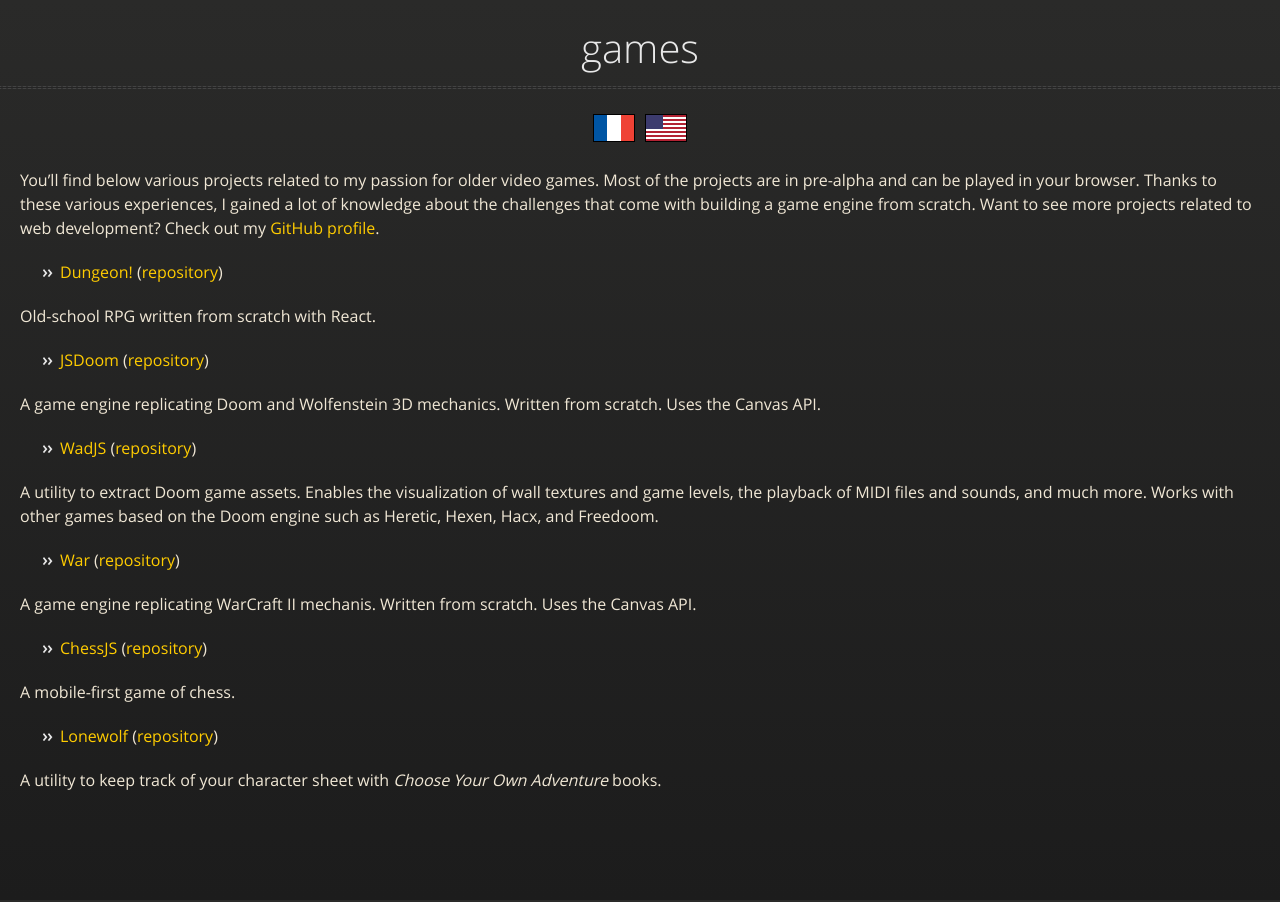
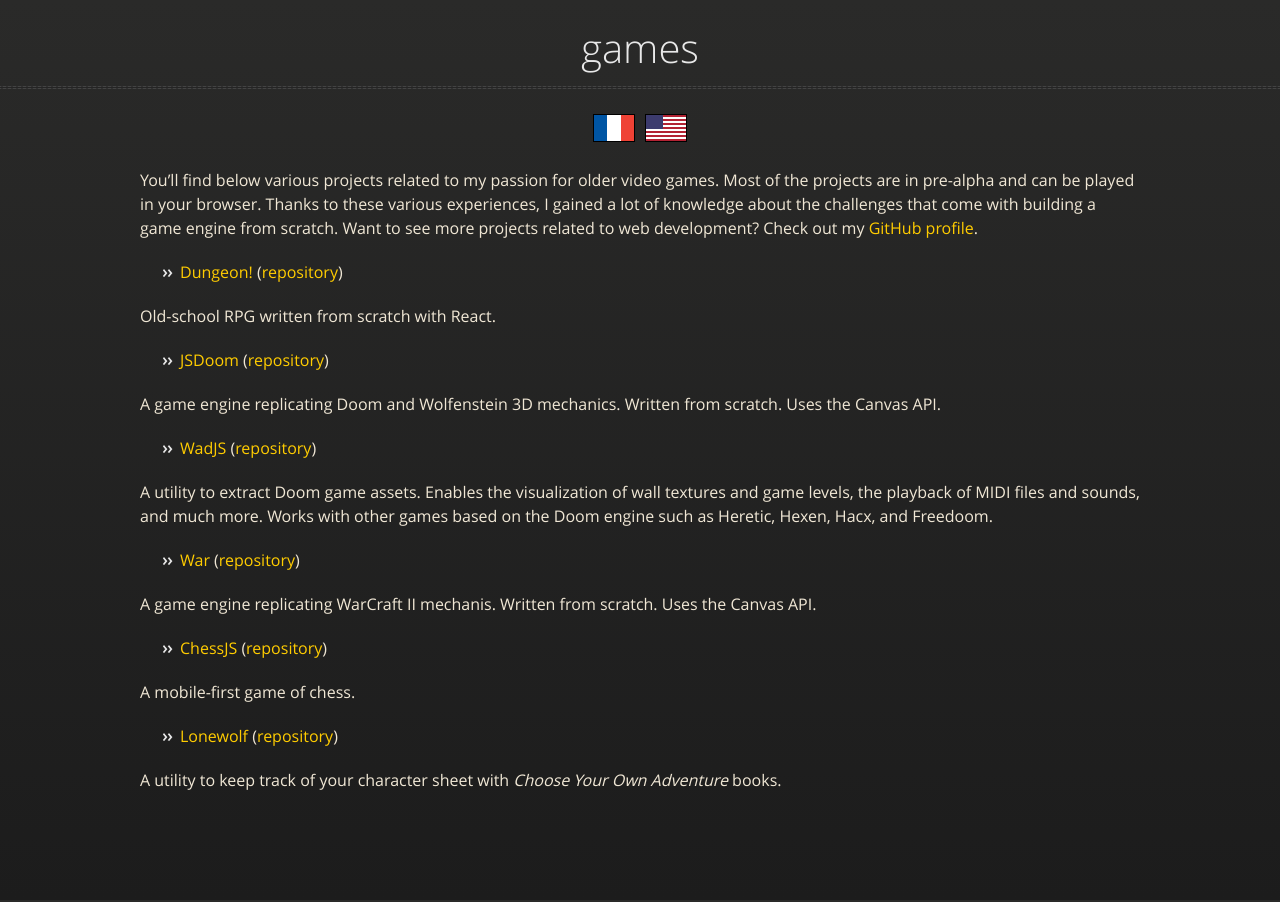
Before and after one commit to yvesgurcan/games, a Jekyll site: the page built from README.md, in a window 1280 px wide. Built offline with Jekyll 4.4.1, drawn with Linux system fonts in a browser that asks for light colours; our own code applies the rules of GitHub Pages for plain Markdown files; the repository's description, which GitHub fills in, is left out.

Commit message:
Update default.html

```diff
--- a/_layouts/default.html
+++ b/_layouts/default.html
@@ -20,7 +20,7 @@
         </div>
 
         <div id="content">
-            <div>
+            <div id="container">
                 {{ content }}
             </div>
         </div>
```
